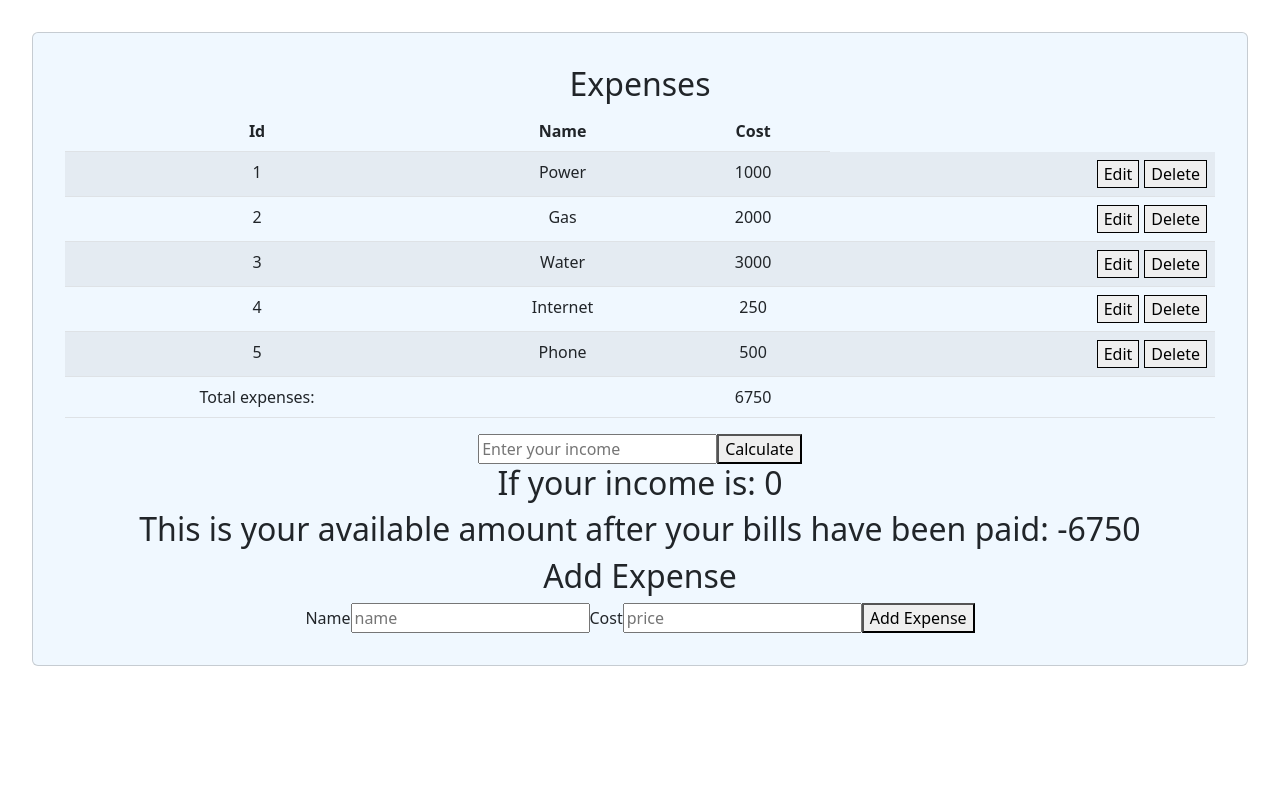
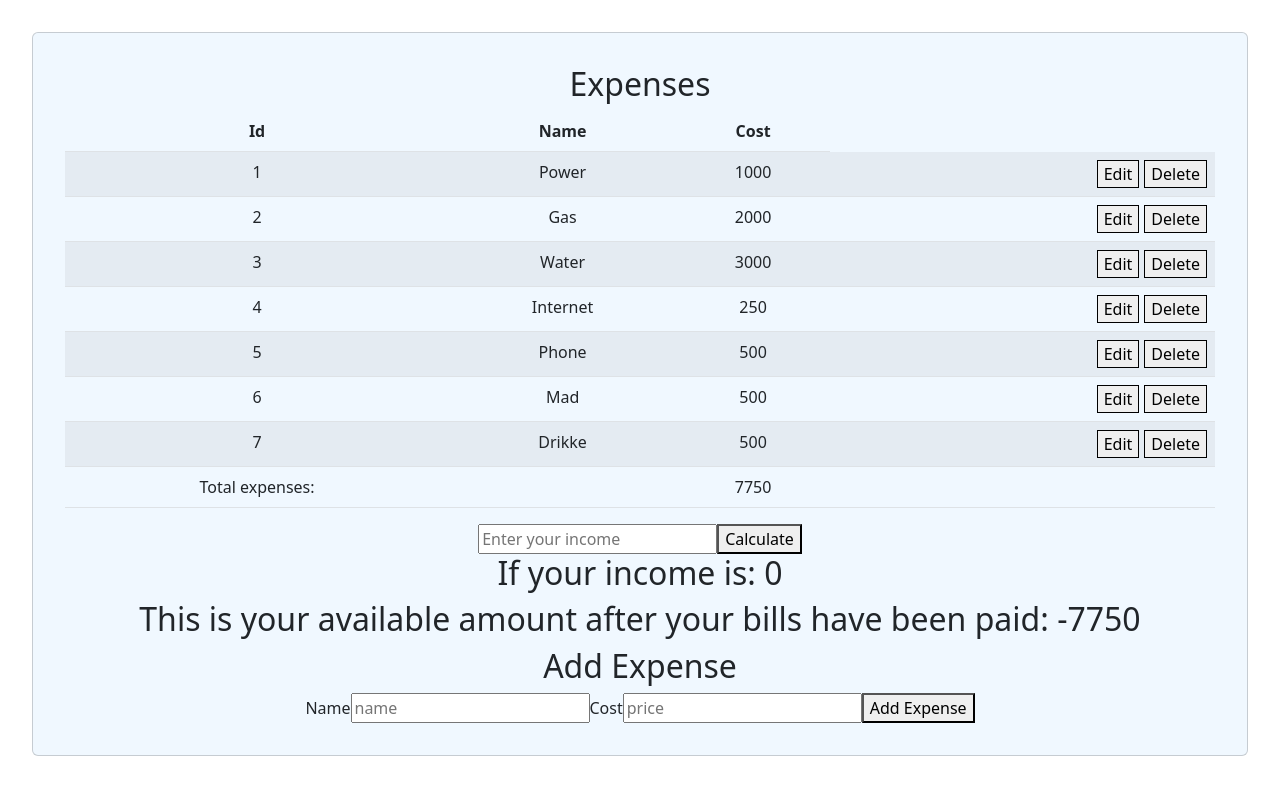
Before and after one commit to pelle112112/budgetAppGroupProject, a React (Vite) app: page / in a window 1280 px wide. Shown: the top 794 px of the page. Built offline with nearby package versions, Linux system fonts and the light colour scheme; data requests are answered from the project's data file; the HTML template or start-up script is replaced by a standard one.

Commit message:
Refactored id generation to not depend on useEffect

```diff
--- a/db.json
+++ b/db.json
@@ -24,6 +24,16 @@
       "id": 5,
       "name": "Phone",
       "price": "500"
+    },
+    {
+      "name": "Mad",
+      "price": "500",
+      "id": 6
+    },
+    {
+      "name": "Drikke",
+      "price": "500",
+      "id": 7
     }
   ]
 }
--- a/src/components/BudgetApp.jsx
+++ b/src/components/BudgetApp.jsx
@@ -26,7 +26,7 @@ function BudgetApp() {
 
     useEffect(() => {
         getExpenses((data) => setExpenses(data));
-    }, [expenses]);
+    }, []);
 
     useEffect(() => {
         const calculatedExpenses = calculateExpenses();
--- a/src/components/ExpenseForm.jsx
+++ b/src/components/ExpenseForm.jsx
@@ -27,6 +27,7 @@ function ExpenseForm({ expenses, setExpenses }) {
             <button type="submit" onClick={() => {
                 setExpenses(
                     [...expenses, {
+                        id: expenses.length+1,
                         name: name,
                         price: price
                     }]
```
